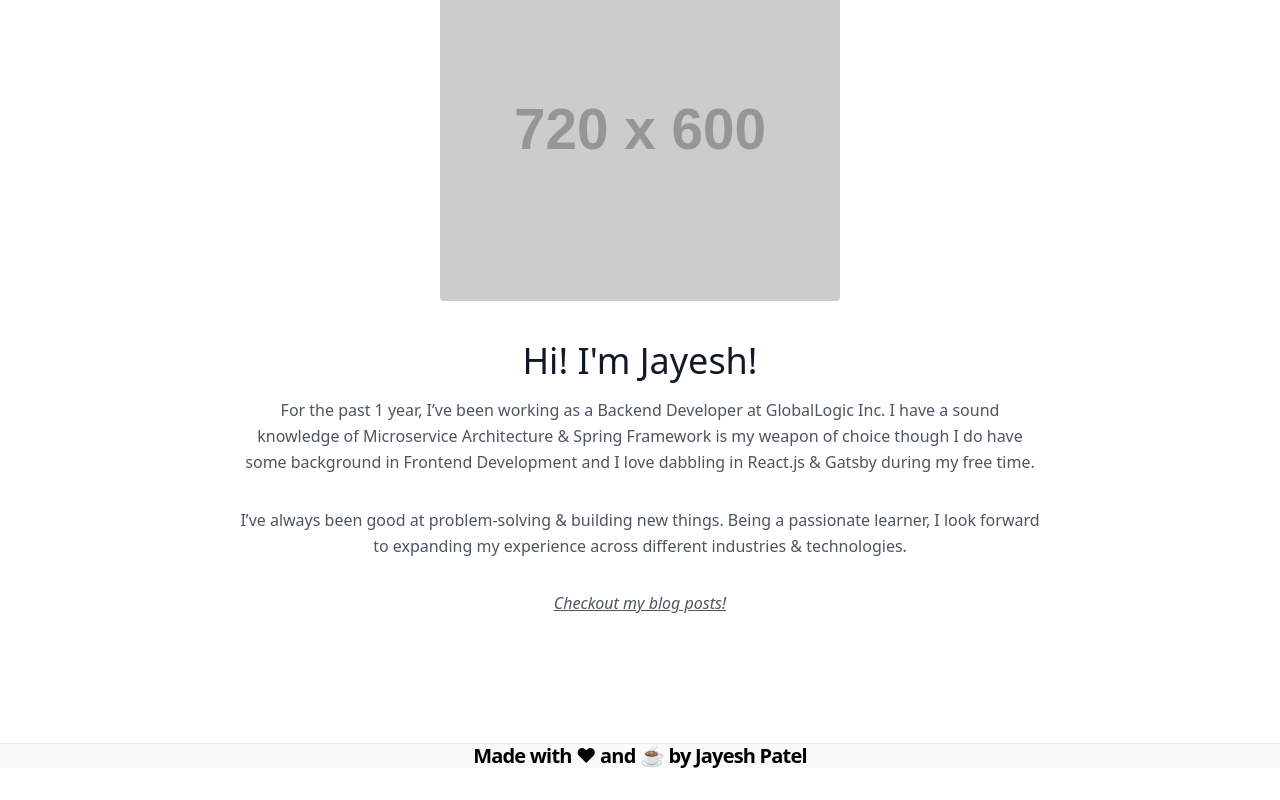
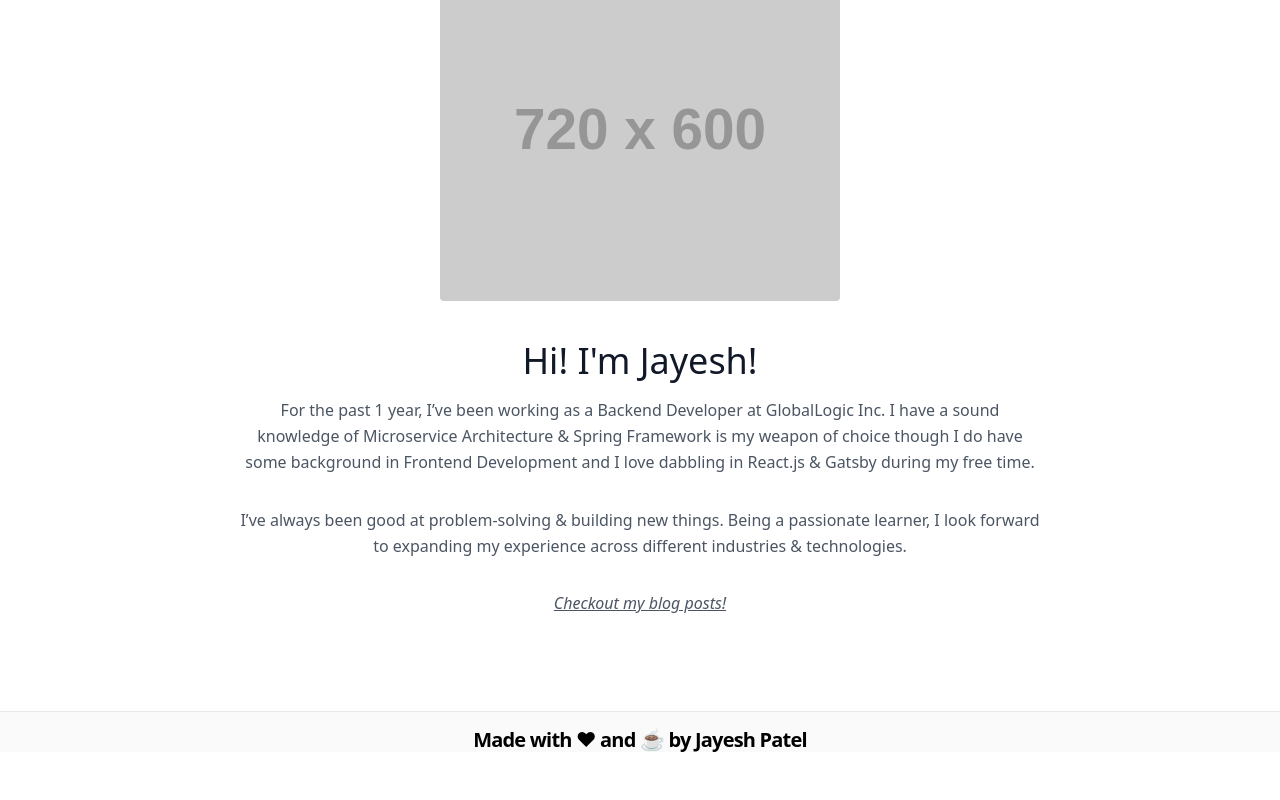
Before and after one commit to codeghoul/portfolio-and-blog, a Next.js app: page / in a window 1280 px wide. Shown: the part 222-1022 px from the top of the page. After the commit the page ends 990 px from the top, so only its background shows below. Built offline with nearby package versions, Linux system fonts and the light colour scheme.

Commit message:
UI fixes.

```diff
--- a/components/footer.js
+++ b/components/footer.js
@@ -2,9 +2,9 @@ import Container from './container'
 
 export default function Footer() {
   return (
-    <footer className='bg-accent-1 border-t border-accent-2 mb-8 mt-8 '>
+    <footer className='bg-accent-1 border-t border-accent-2'>
       <Container>
-        <p className='text-xl font-bold tracking-tight md:tracking-tighter leading-tight text-center'>
+        <p className='text-xl font-bold tracking-tight md:tracking-tighter leading-tight text-center mb-4 mt-4'>
           Made with ❤ and ☕ by Jayesh Patel
         </p>
       </Container>
--- a/pages/index.js
+++ b/pages/index.js
@@ -12,11 +12,11 @@ export default function HomePage() {
         <section className='text-gray-600'>
           <div className='container mx-auto flex px-5 py-24 items-center justify-center flex-col'>
             <img
-              className='lg:w-2/6 md:w-3/6 w-5/6 mb-10 object-cover object-center rounded'
+              className='lg:w-2/6 md:w-3/6 w-5/6 object-cover object-center rounded'
               alt='hero'
               src='https://dummyimage.com/720x600'
             />
-            <div className='text-center lg:w-2/3 w-full'>
+            <div className='text-center lg:w-2/3 w-full mt-10'>
               <h1 className='title-font sm:text-4xl text-3xl mb-4 font-medium text-gray-900'>
                 Hi! I'm Jayesh!
               </h1>
```
